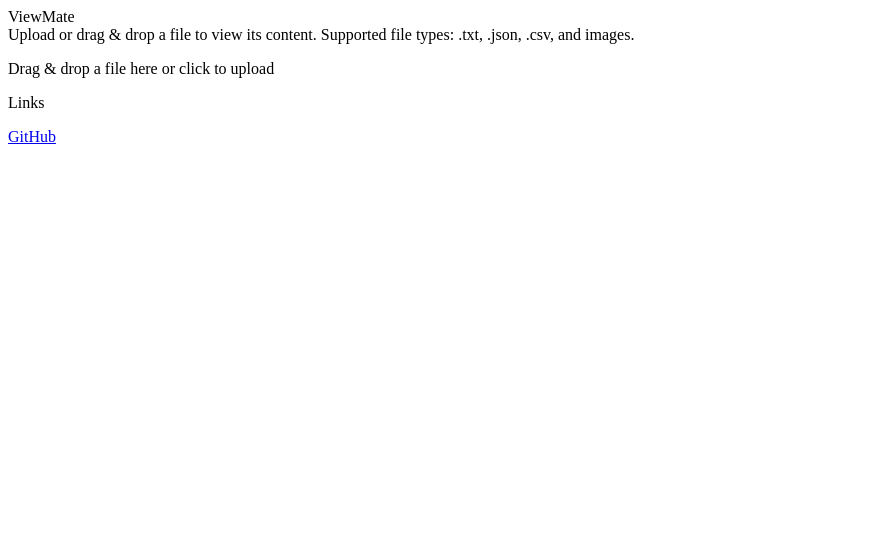
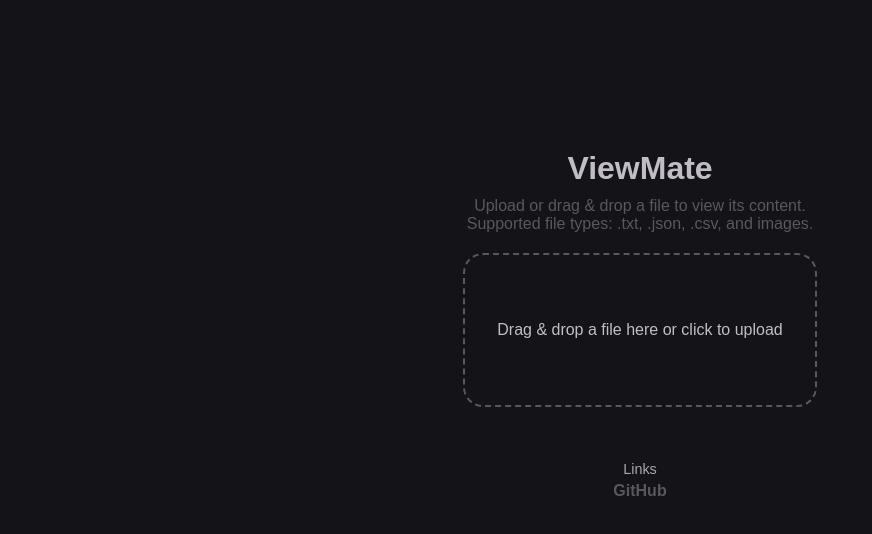
Before and after one commit to chayotic/File-Viewer-Python, a plain HTML site: page docs/index.html in a window 1280 px wide. Shown: the whole page, without its empty margins (0-872 px from the left). Drawn offline with Linux system fonts and the light colour scheme.

Commit message:
Update index.html

```diff
--- a/docs/index.html
+++ b/docs/index.html
@@ -3,8 +3,8 @@
 <head>
     <meta charset="UTF-8">
     <meta name="viewport" content="width=device-width, initial-scale=1.0">
-    <title>ViewMate</title>
-    <link rel="stylesheet" href="style.css">
+    <title>File Reader</title>
+    <link rel="stylesheet" href="styles.css">
 </head>
 <body>
     <div class="title">ViewMate</div>
```
